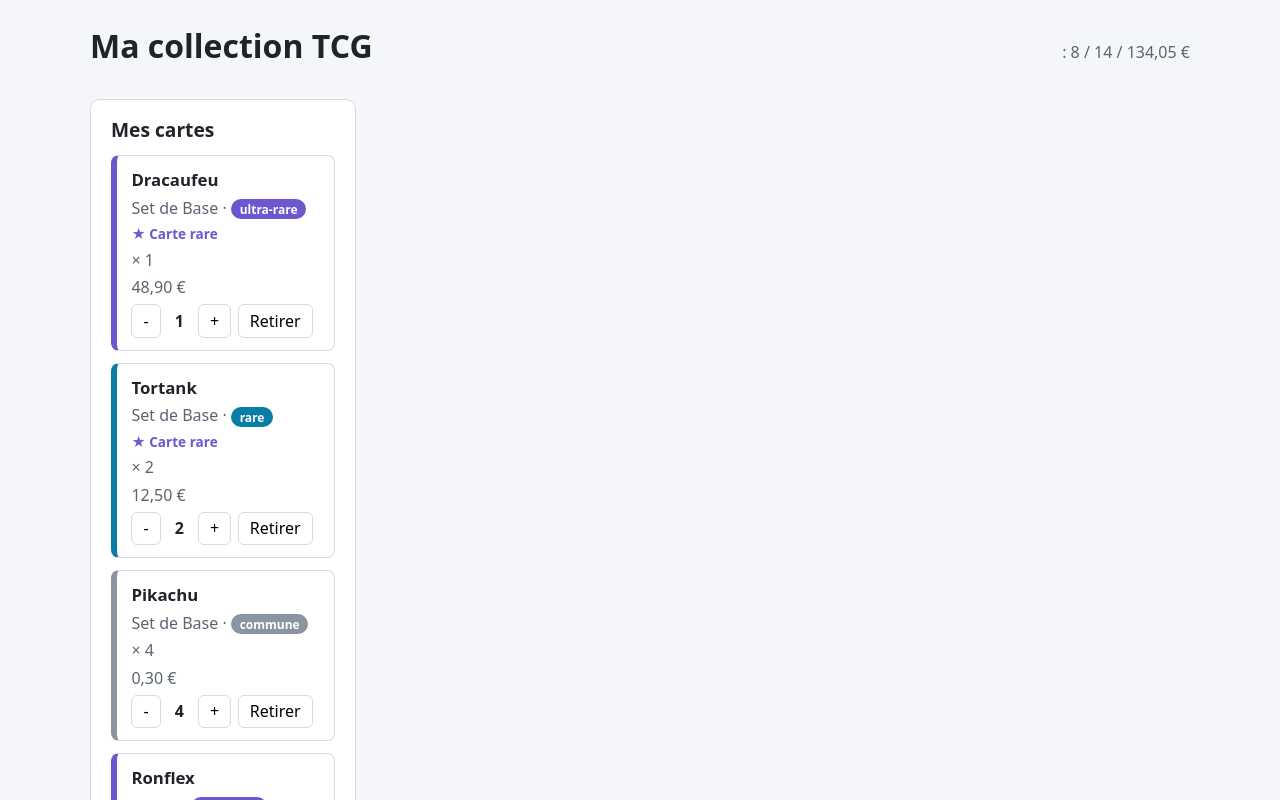
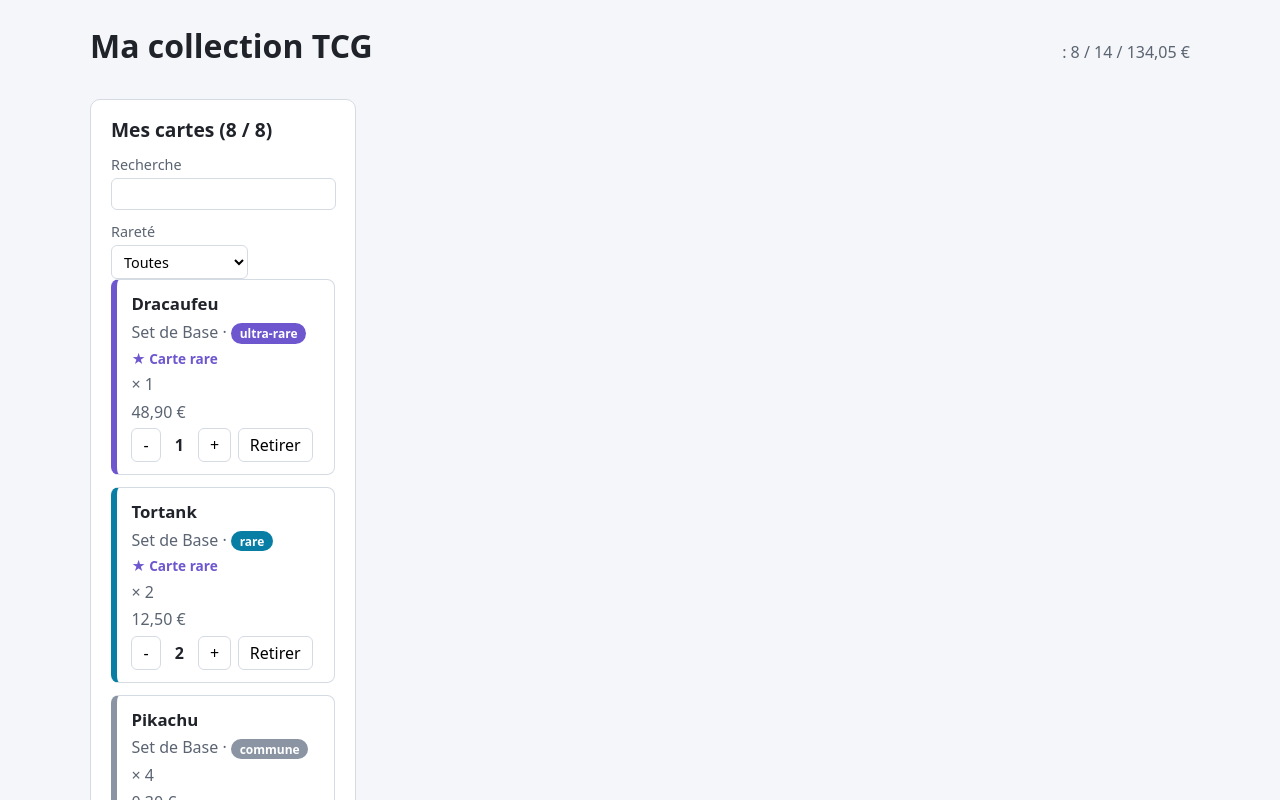
Before and after one commit to spirolad/tcg-collection, a React (Vite) app: page / in a window 1280 px wide. Shown: the top 800 px of the page. Built offline with nearby package versions, Linux system fonts and the light colour scheme.

Commit message:
feat: step 7

```diff
--- a/src/App.jsx
+++ b/src/App.jsx
@@ -3,6 +3,7 @@ import {SAMPLE_CARDS} from "./domain/card.js";
 import Panel from "./components/Panel.jsx";
 import CardGrid from "./components/CardGrid.jsx";
 import Summary from "./components/Summary.jsx";
+import {SearchBar} from "./components/SearchBar.jsx";
 import {useState} from "react";
 
 function App() {
@@ -22,6 +23,14 @@ function App() {
     setCards((previous) => previous.filter((card) => card.id !== cardId));
   }
 
+  const [query, setQuery] = useState("");
+  const [rarity, setRarity] = useState("toutes");
+
+  const visibleCards = cards.filter((card) =>
+    card.name.toLowerCase().includes(query)
+    && (rarity === "toutes" || card.rarity === rarity)
+  );
+
   return (
     <>
       <main className="app">
@@ -30,9 +39,15 @@ function App() {
           <Summary cards={cards} />
         </header>
         <div className="grid">
-          <Panel title={"Mes cartes"}>
+          <Panel title={`Mes cartes (${visibleCards.length} / ${cards.length})`}>
+            <SearchBar
+              query={query}
+              onQueryChange={setQuery}
+              rarity={rarity}
+              onRarityChange={setRarity}
+            />
             <CardGrid
-              cards={cards}
+              cards={visibleCards}
               onQuantityChange={handleQuantityChange}
               onRemove={handleRemove}
             />
--- /dev/null
+++ b/src/components/SearchBar.jsx
@@ -0,0 +1,19 @@
+import {parseRarity, RARITIES} from "../domain/card.js";
+
+export function SearchBar({ query, onQueryChange, rarity, onRarityChange }) {
+    return (
+        <div className="toolbar" role="search">
+            <label>Recherche <input type="search" value={query} onChange={(e) => onQueryChange(e.target.value)} />
+            </label>
+            <label>Rareté <select value={rarity} onChange={(e) => onRarityChange(parseRarity(e.target.value) ?? "toutes")}>
+                <option value="toutes">Toutes</option>
+                {RARITIES.map((rarityOption) => (
+                    <option key={rarityOption} value={rarityOption}>
+                        {rarityOption}
+                    </option>
+                ))}
+            </select>
+            </label>
+        </div>
+    )
+}
--- a/src/domain/card.js
+++ b/src/domain/card.js
@@ -1,5 +1,5 @@
 
-const RARITIES = Object.freeze(['commune', 'peu-commune', 'rare', 'ultra-rare'])
+export const RARITIES = Object.freeze(['commune', 'peu-commune', 'rare', 'ultra-rare'])
 const SETS = Object.freeze(['Set de Base', 'Jungle', 'Fossile'])
 
 export class Card {
```
